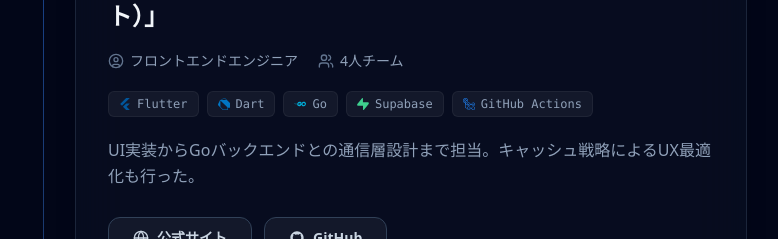
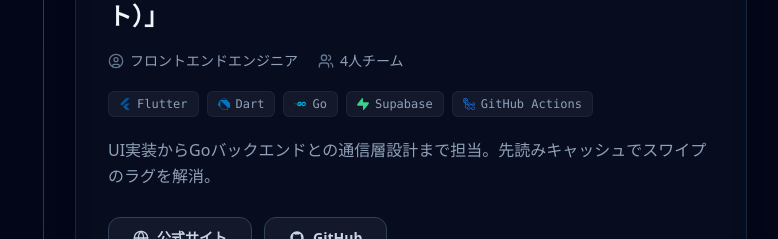
Before and after one commit to zakiPoteto/PortfolioWeb, a Next.js app: page / in a window 1280 px wide. Shown: the part 1180-1419 px from the top of the page, without its empty margins (253-1031 px from the left). Built offline with nearby package versions, Linux system fonts and the light colour scheme.

Commit message:
fix: 経験の要約と詳細を更新

```diff
--- a/src/data/experiences.ts
+++ b/src/data/experiences.ts
@@ -25,11 +25,11 @@ export const experiences: Experience[] = [
     role: "フロントエンドエンジニア",
     teamSize: 4,
     summary:
-      "UI実装からGoバックエンドとの通信層設計まで担当。キャッシュ戦略によるUX最適化も行った。",
+      "UI実装からGoバックエンドとの通信層設計まで担当。先読みキャッシュでスワイプのラグを解消。",
     details: [
       "ホーム画面・サインアップ/ログイン画面（初期実装・API接続）を実装。プロフィール画面はバグ修正・動作改善を担当",
       "GoバックエンドのREST APIをDart側から繋ぎ込む通信層を設計・実装（ホーム画面JSON送受信・マッチ作品取得、サインアップ/ログインエンドポイント接続）",
-      "precacheImage()で常に2枚先の画像をprefetch（ahead=2）しスワイプ遅延を解消。ResizeImageでデバイスDPR対応のメモリキャッシュ最適化も実施",
+      "スワイプ先の画像を2枚先読みすることでスワイプ遅延を解消。デバイス解像度に応じたキャッシュサイズ指定でメモリ効率を改善",
       "GitHubのIssue・PRテンプレートを整備し、チームの運用フローを改善",
     ],
     githubUrl: "https://github.com/p2hacks2025/pre-12",
@@ -100,7 +100,7 @@ export const experiences: Experience[] = [
       "学内約75%の学生が利用する大学支援アプリに参加し、継続的に機能開発を担当",
       "翌日の学食メニュー表示機能のUI設計からFirebase/Riverpodを用いたデータ取得ロジックまで一貫して実装",
       "コードレビュー・ペアプログラミングを通じたクリーンコード作成技術の向上",
-      "モブプログラミングを主体としたチーム開発スタイルで多機能の実装に関与",
+      "モブプログラミング中心のチーム開発で 継続的に関与",
     ],
     githubUrl: "https://github.com/fun-dotto/dotto",
     appStoreUrl: "https://apps.apple.com/jp/app/dotto/id6471561803",
```
